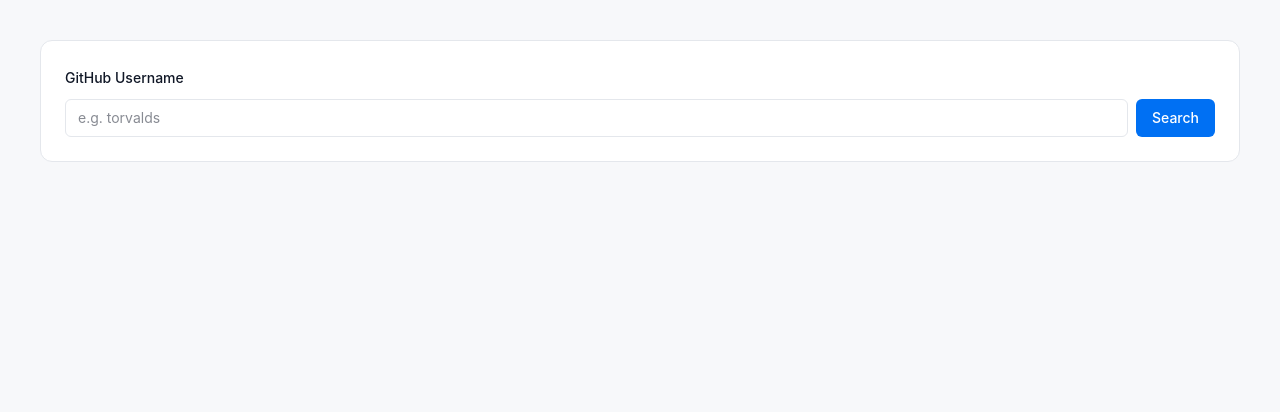
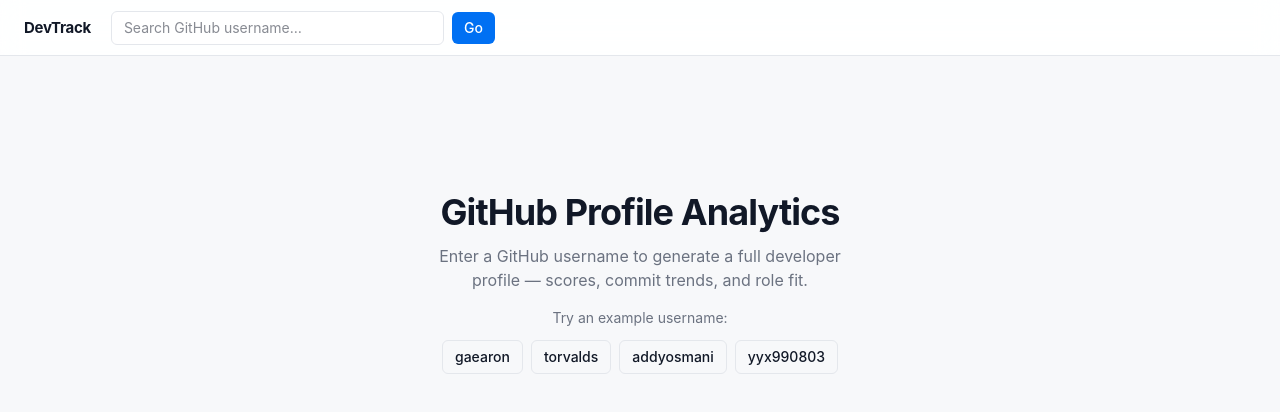
Before and after one commit to esnoko/DevTrack, a React (Vite) app in the folder frontend/: page / in a window 1280 px wide. Shown: the top 412 px of the page. Built offline with nearby package versions, Linux system fonts and the light colour scheme; no server answers.

Commit message:
Update Dashboard component layout and structure; enhance user experience with improved navigation and example username functionality

```diff
--- a/frontend/src/pages/Dashboard.jsx
+++ b/frontend/src/pages/Dashboard.jsx
@@ -8,6 +8,8 @@
 import RoleFitChart from '../components/charts/RoleFitChart';
 import { useGithubProfile } from '../hooks/useGithubProfile';
 
+const EXAMPLE_USERNAMES = ['gaearon', 'torvalds', 'addyosmani', 'yyx990803'];
+
 const Dashboard = () => {
   const { profile, loading, error, loadProfile, setUsername } = useGithubProfile('');
 
@@ -17,40 +19,78 @@
   };
 
   return (
-    <main className="mx-auto w-full max-w-screen-xl p-5 sm:p-8 lg:p-10">
-      <div className="grid grid-cols-1 gap-4">
-        <HeaderCard username={profile?.username} />
-        <SearchBar onSearch={handleSearch} loading={loading} defaultValue={profile?.username || ''} />
+    <div className="app-shell">
+      {/* ── Sticky top nav ── */}
+      <nav className="top-nav">
+        <span className="brand">DevTrack</span>
+        <div className="flex-1 max-w-sm">
+          <SearchBar onSearch={handleSearch} loading={loading} defaultValue={profile?.username || ''} compact />
         </div>
+      </nav>
 
+      {/* ── Page content ── */}
+      <div className="page-content">
+
+        {/* Empty state */}
+        {!profile && !loading && !error && (
+          <div className="flex flex-col items-center justify-center py-24 text-center">
+            <p className="text-4xl font-bold tracking-tight text-primary">GitHub Profile Analytics</p>
+            <p className="mt-3 text-base text-muted max-w-md">
+              Enter a GitHub username to generate a full developer profile — scores, commit trends, and role fit.
+            </p>
+            <p className="mt-4 text-sm text-muted">Try an example username:</p>
+            <div className="mt-3 flex flex-wrap items-center justify-center gap-2">
+              {EXAMPLE_USERNAMES.map((username) => (
+                <button
+                  key={username}
+                  className="rounded-md border px-3 py-1.5 text-sm font-medium text-primary transition-colors hover:bg-slate-50"
+                  style={{ borderColor: 'var(--color-line)' }}
+                  type="button"
+                  onClick={() => handleSearch(username)}
+                >
+                  {username}
+                </button>
+              ))}
+            </div>
+          </div>
+        )}
+
+        {/* Loading */}
         {loading && (
-        <div className="mt-4">
+          <div className="mt-16">
             <Loader message="Fetching GitHub profile..." />
           </div>
         )}
 
-      {!loading && (
-        <div className="mt-4">
+        {/* Error */}
+        {!loading && error && (
+          <div className="mt-8">
             <ErrorMessage message={error} />
           </div>
         )}
 
+        {/* Profile */}
         {!loading && !error && profile && (
-        <div className="mt-4 grid grid-cols-1 gap-4">
+          <div>
+            <HeaderCard username={profile.username} />
+
             <RepoSummaryCard
               repositorySummary={profile.repositorySummary}
               hireabilityScore={profile.hireabilityScore}
             />
 
-          <div className="grid grid-cols-1 gap-4 xl:grid-cols-2">
+            <div className="mt-5 grid grid-cols-1 gap-5 xl:grid-cols-2">
               <CommitChart data={profile.commitActivity || []} />
               <RoleFitChart roleFit={profile?.insights?.roleFit} />
             </div>
 
+            <div className="mt-5">
               <InsightsCard insights={profile.insights} />
             </div>
+          </div>
         )}
-    </main>
+      </div>
+    </div>
   );
 };
 
```
Lines whose indentation alone changed are shown as unchanged.
